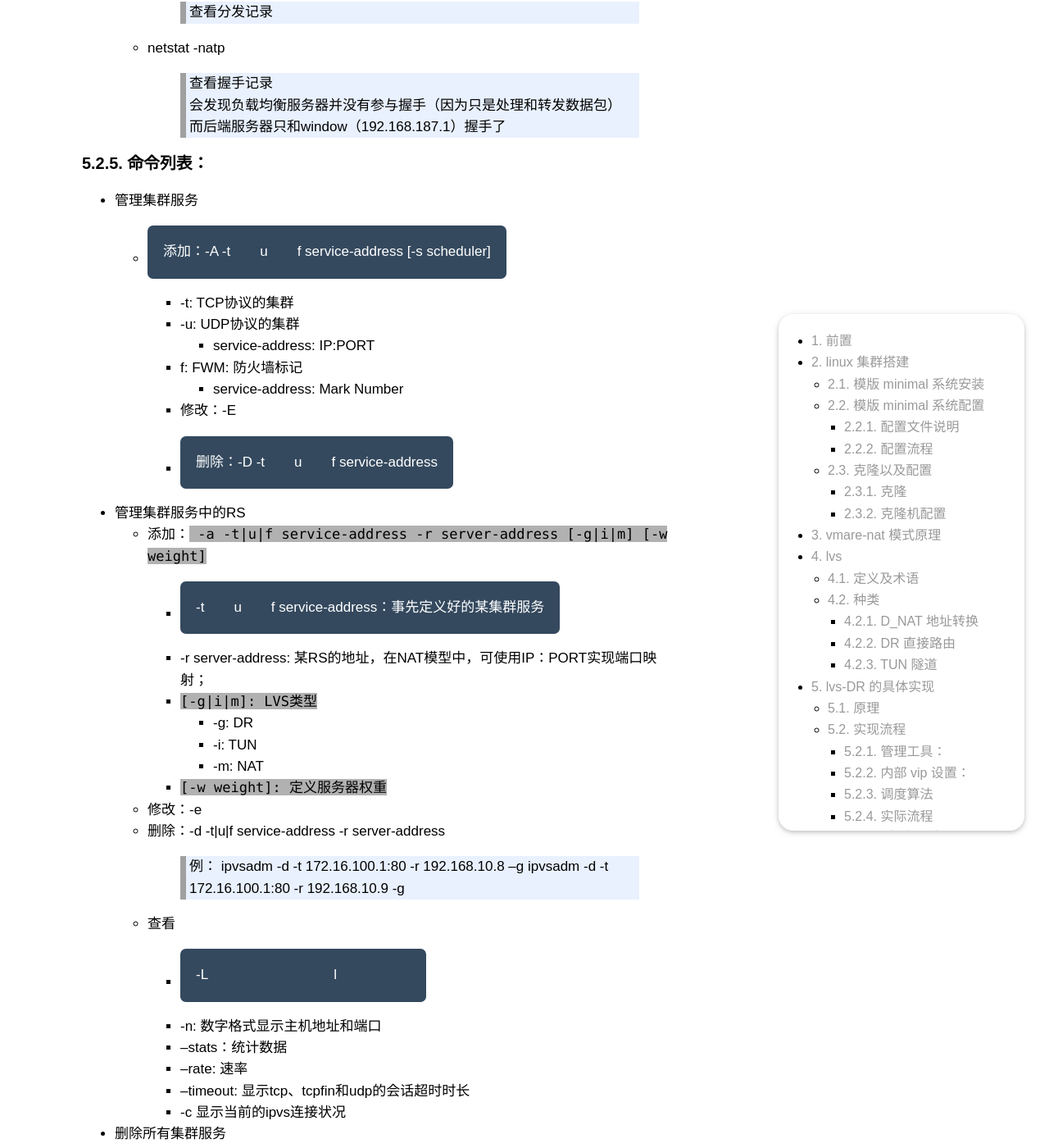
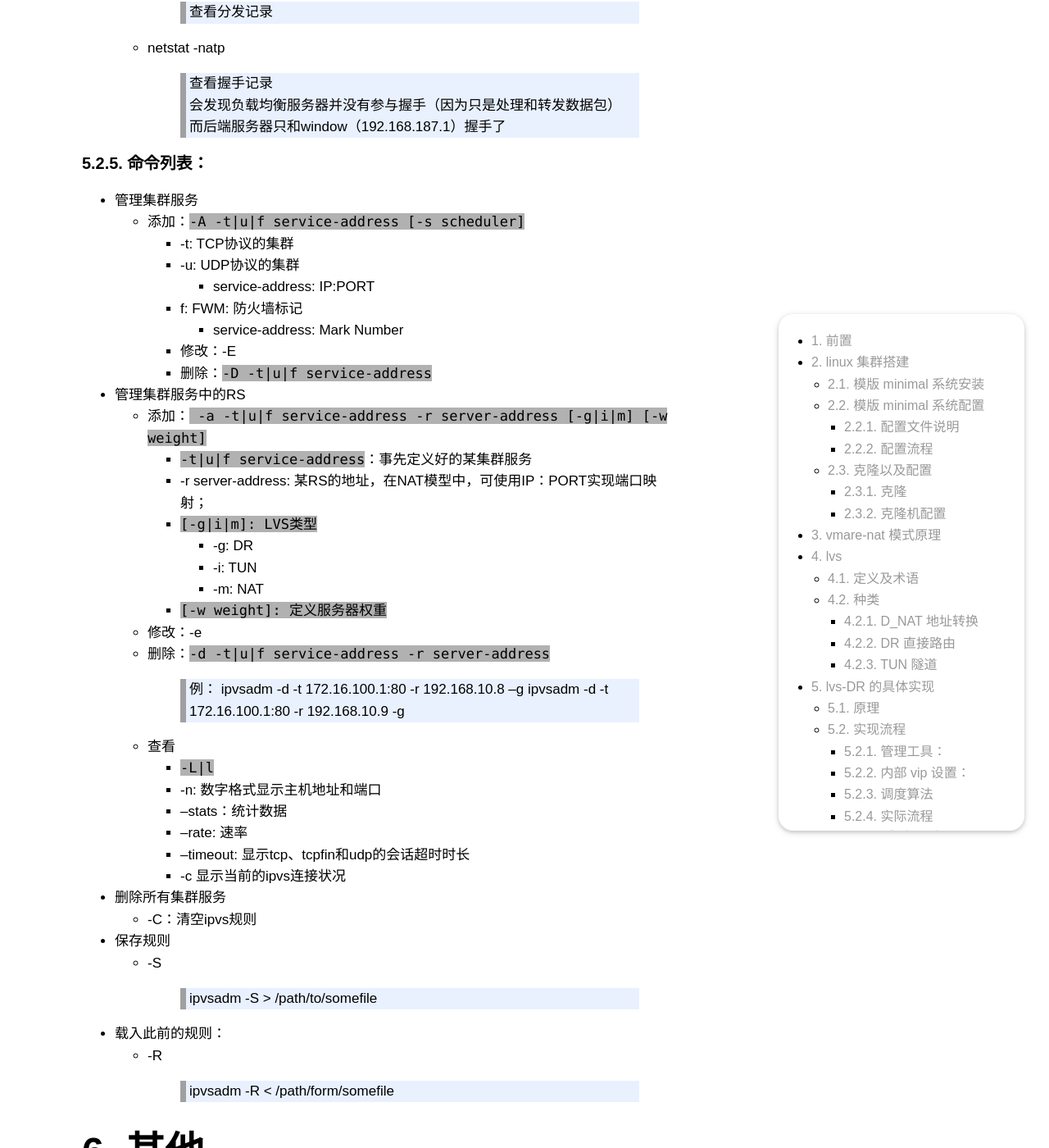
Before and after one commit to whitestarrain/blog, a Jekyll site: the page built from _posts/2020-08-23-lvs.md, in a window 1280 px wide and 1400 px high, scrolled down 15225 px. Shown: the whole window at 82% size. Built offline with Jekyll 4.4.1, drawn with Linux system fonts in a browser that asks for light colours; some web fonts are replaced; comment, search, counter and statistics services are not loaded.

Commit message:
更新博客

```diff
--- a/_posts/2020-08-23-lvs.md
+++ b/_posts/2020-08-23-lvs.md
@@ -382,19 +382,19 @@ ifconfig 查询网络配置可以发现，除了 eth0 网卡外，还有本地
 ### 5.2.5. 命令列表：
 
 - 管理集群服务
-  - 添加：-A -t|u|f service-address [-s scheduler]
+  - 添加：`-A -t|u|f service-address [-s scheduler]`
     - -t: TCP协议的集群
     - -u: UDP协议的集群
       - service-address:     IP:PORT
     - f: FWM: 防火墙标记
       - service-address: Mark Number
     - 修改：-E
-    - 删除：-D -t|u|f service-address
+    - 删除：`-D -t|u|f service-address`
 
 
 - 管理集群服务中的RS
   - 添加：` -a -t|u|f service-address -r server-address [-g|i|m] [-w weight]`
-    - -t|u|f service-address：事先定义好的某集群服务
+    - `-t|u|f service-address`：事先定义好的某集群服务
     - -r server-address: 某RS的地址，在NAT模型中，可使用IP：PORT实现端口映射；
     - `[-g|i|m]: LVS类型`
       - -g: DR
@@ -402,11 +402,11 @@ ifconfig 查询网络配置可以发现，除了 eth0 网卡外，还有本地
       - -m: NAT
     - `[-w weight]: 定义服务器权重`
   - 修改：-e
-  - 删除：-d -t|u|f service-address -r server-address
+  - 删除：`-d -t|u|f service-address -r server-address`
     > 例： ipvsadm -d -t 172.16.100.1:80 -r 192.168.10.8 –g
     > ipvsadm -d -t 172.16.100.1:80 -r 192.168.10.9 -g
   - 查看
-    - -L|l
+    - `-L|l`
     - -n: 数字格式显示主机地址和端口
     - --stats：统计数据
     - --rate: 速率
```
